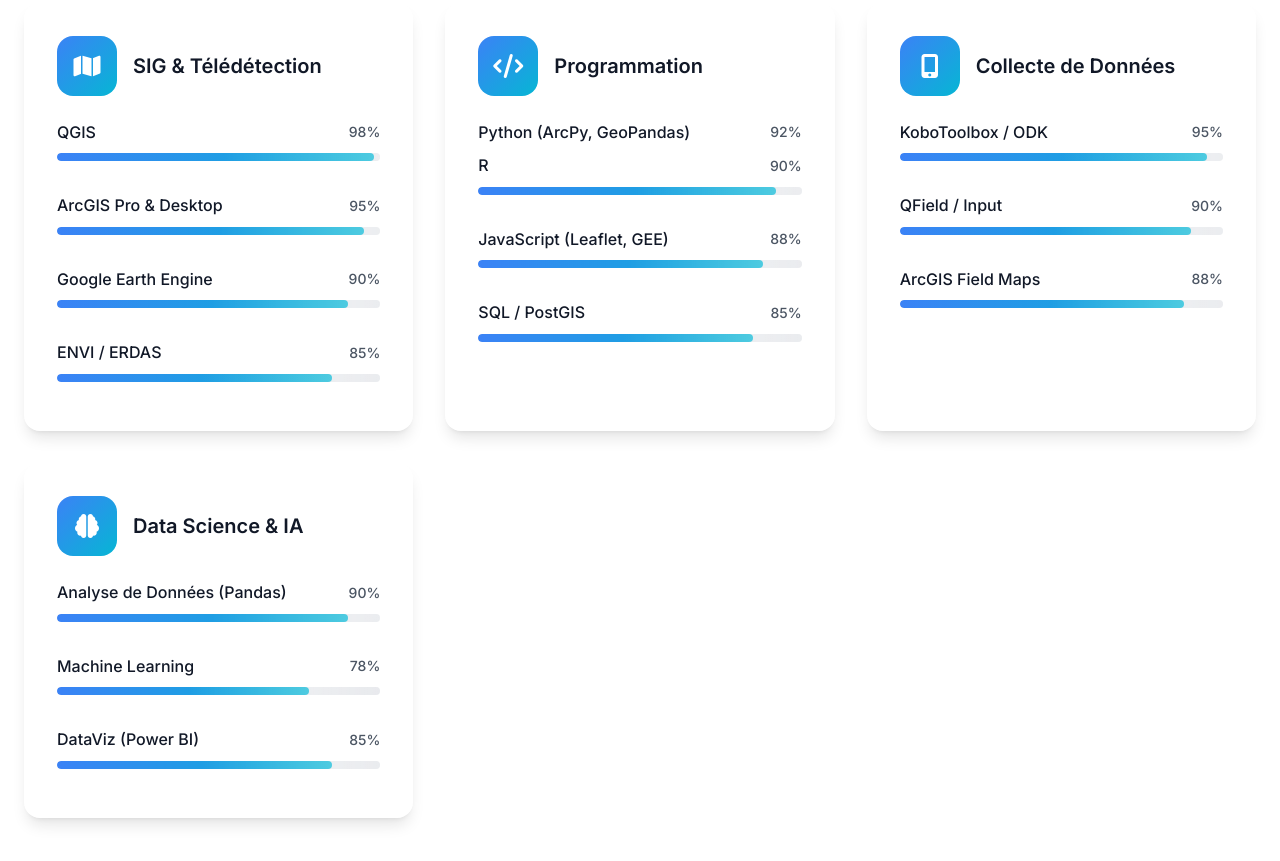
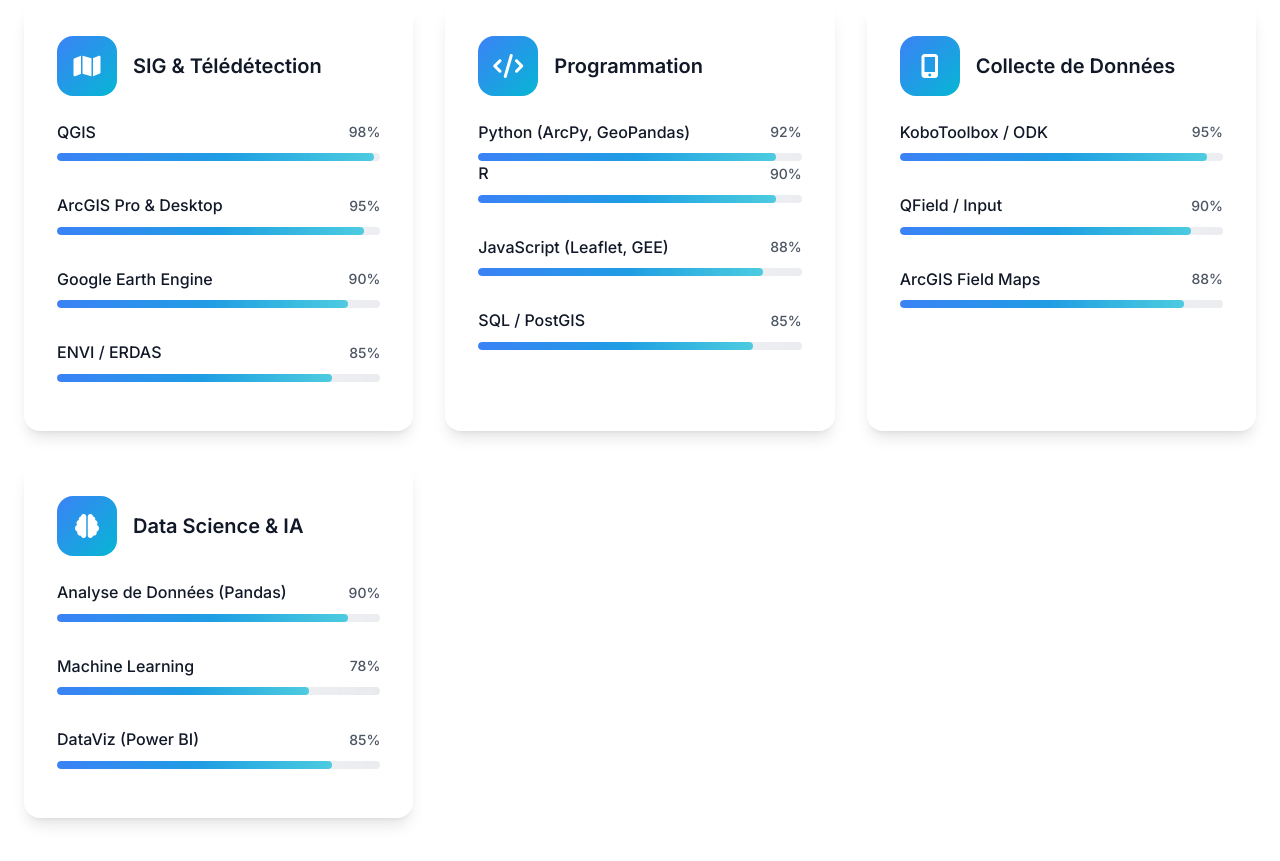
Before and after one commit to souloukn/portfolio, a website: page index.html in a window 1280 px wide. Shown: the part 2244-3105 px from the top of the page. Drawn offline with nearby package versions, Linux system fonts and the light colour scheme.

Commit message:
Update index.html

```diff
--- a/index.html
+++ b/index.html
@@ -375,6 +375,9 @@
                                 <div class="skill-info">
                                     <span class="skill-name">Python (ArcPy, GeoPandas)</span>
                                     <span class="skill-percentage">92%</span>
+                                </div>
+                                <div class="skill-bar">
+                                    <div class="skill-progress" data-width="92%"></div>
                                 </div>
                                 <div class="skill-info">
                                     <span class="skill-name">R</span>
```
